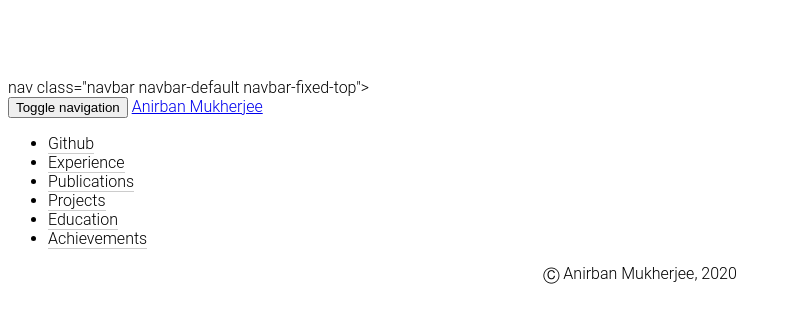
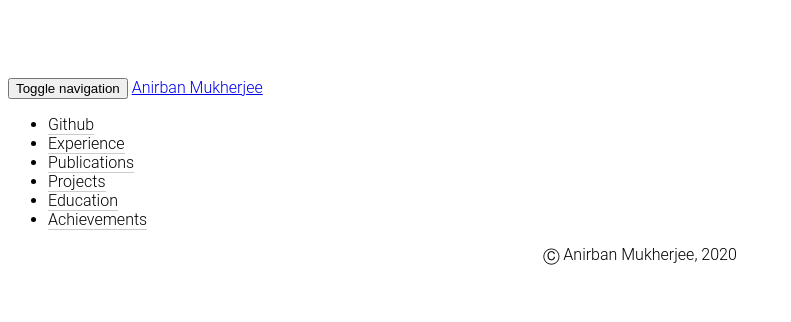
Before and after one commit to anirban-m/anirban-m.github.io, a plain HTML site: page index.html in a window 1280 px wide. Shown: the whole page, without its empty margins (0-791 px from the left). Drawn offline with Linux system fonts and the light colour scheme.

Commit message:
Update index.html

```diff
--- a/index.html
+++ b/index.html
@@ -6,7 +6,6 @@
 		<link rel="stylesheet" type="text/css" href="/main.css">
 	</head>
 	<body>
-		nav class="navbar navbar-default navbar-fixed-top">
       <div class="container">
         <div class="navbar-header">
           <button type="button" class="navbar-toggle collapsed" data-toggle="collapse"
```
